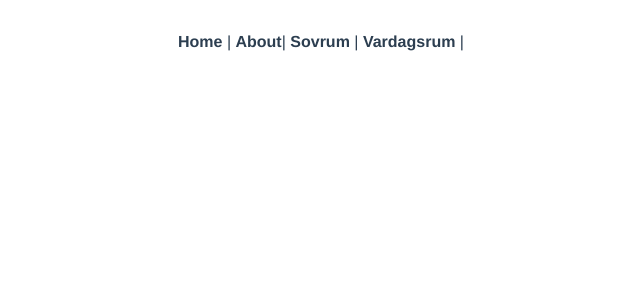
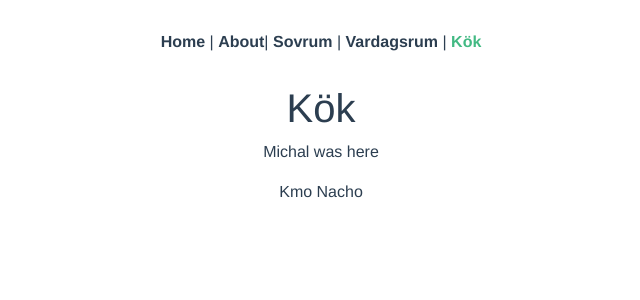
Before and after one commit to MariaWallin/mobleralla3, a Vue app: page /#/kok in a window 1280 px wide. Shown: the top 300 px of the page, without its empty margins (319-959 px from the left). Built offline with nearby package versions, Linux system fonts and the light colour scheme.

Commit message:
Lagt till Kok.ave och Kök i nav-baren

```diff
--- a/src/App.vue
+++ b/src/App.vue
@@ -5,6 +5,7 @@
       <router-link to="/about">About</router-link>|
        <router-link to="/sovrum">Sovrum</router-link> |
         <router-link to="/vardagsrum">Vardagsrum</router-link> |
+        <router-link to="/kok">Kök</router-link>
 
     </div>
     <router-view/>
--- a/src/router.ts
+++ b/src/router.ts
@@ -39,6 +39,15 @@ export default new Router({
       component: () =>
         import(/* webpackChunkName: "vardagsrum" */ "./views/Vardagsrum.vue")
     },
+{
+      path: "/kok",
+      name: "kok",
+      // route level code-splitting
+      // this generates a separate chunk (about.[hash].js) for this route
+      // which is lazy-loaded when the route is visited.
+      component: () =>
+        import(/* webpackChunkName: "kok" */ "./views/Kok.vue")
+    }
 
   ]
 });
--- /dev/null
+++ b/src/views/Kok.vue
@@ -0,0 +1,7 @@
+<template>
+  <div class="kok">
+    <h1>Kök</h1>
+    <p>Michal was here</p>
+    <p> Kmo Nacho </p>
+  </div>
+</template>
```
